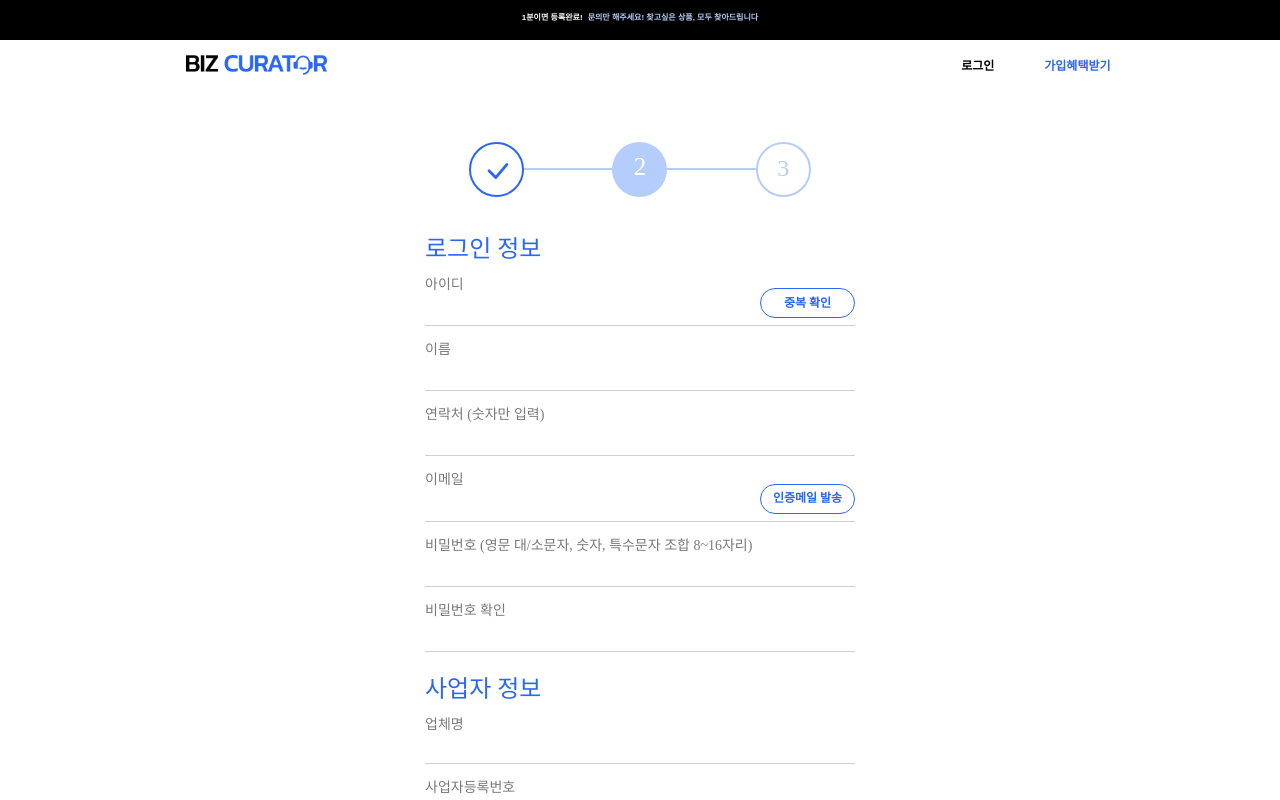
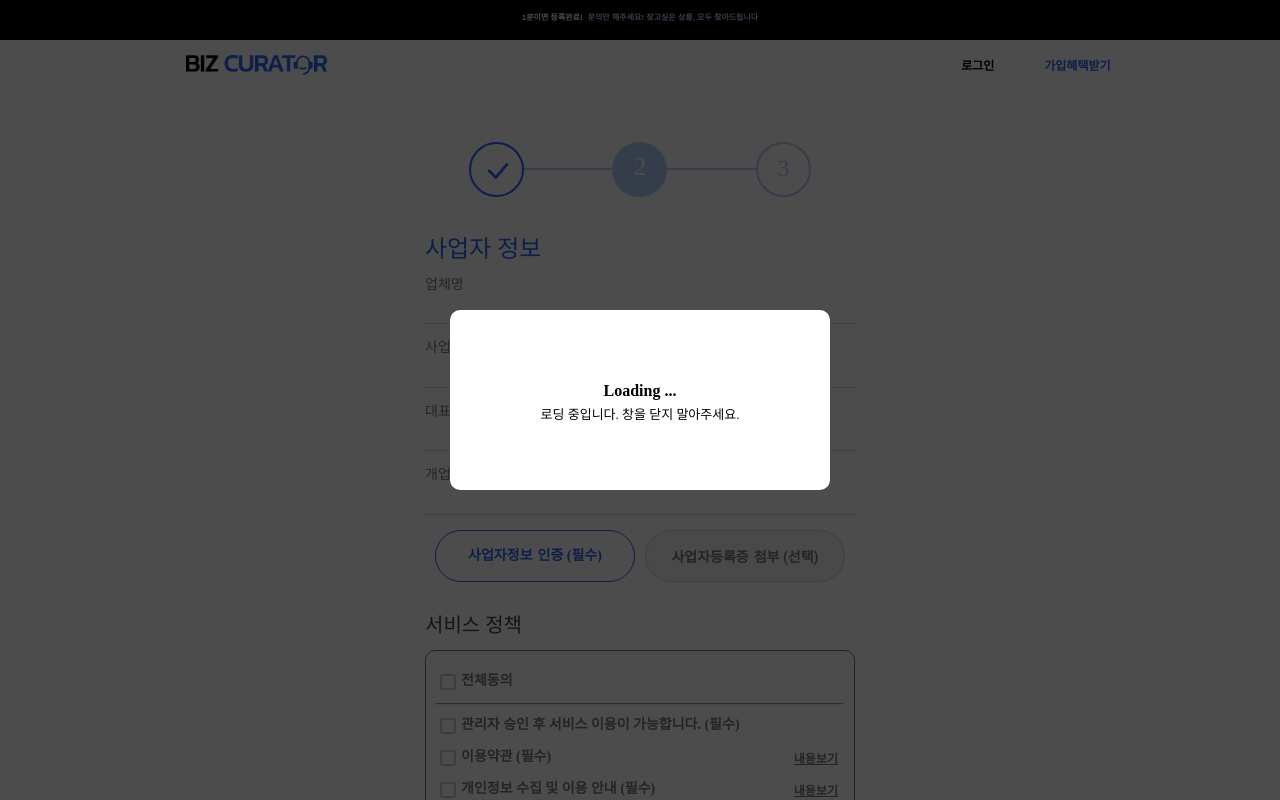
Before and after one commit to FastCampus-Final-Project-bizcurator-1/FinalProject-1-Frontend, a React (Create React App) app: page /signup in a window 1280 px wide. Both pictures are taken after a click on the element "인증메일 발송". Shown: the top 800 px of the page. Built offline with nearby package versions, Linux system fonts and the light colour scheme; no server answers.

Commit message:
[Add] 이메일인증/아이디중복 부분 로딩 추가

```diff
--- a/package.json
+++ b/package.json
@@ -21,6 +21,7 @@
     "react-dom": "^18.2.0",
     "react-hook-form": "^7.43.9",
     "react-icons": "^4.8.0",
+    "react-loading": "^2.0.3",
     "react-material-ui-carousel": "^3.4.2",
     "react-router-dom": "^6.11.0",
     "react-scripts": "5.0.1",
--- /dev/null
+++ b/src/components/Loader.jsx
@@ -0,0 +1,66 @@
+import styled from 'styled-components';
+import React from 'react';
+
+export default function Loader() {
+  return (
+    <Wrapper>
+      <Container>
+        <Large>Loading ...</Large>
+        <Small>로딩 중입니다. 창을 닫지 말아주세요.</Small>
+      </Container>
+    </Wrapper>
+  );
+}
+
+const Wrapper = styled.div`
+  width: 100vw;
+  height: 100vh;
+  display: flex;
+  justify-content: center;
+  align-items: center;
+  background-color: rgba(0, 0, 0, 0.7);
+  position: fixed;
+  top: 50%;
+  left: 50%;
+  transform: translate(-50%, -50%);
+  z-index: 9;
+`;
+
+const Container = styled.div`
+  width: 380px;
+  height: 180px;
+  display: flex;
+  flex-direction: column;
+  justify-content: center;
+  align-items: center;
+  background-color: #fff;
+  border: 0;
+  border-radius: 10px;
+  transition: 0.3s ease;
+  @media (max-width: 768px) {
+    width: 290px;
+    height: 150px;
+  }
+`;
+
+const Large = styled.p`
+  font-size: 16px;
+  font-weight: 600;
+  line-height: 1.5;
+  margin: 0;
+  padding: 0;
+  text-align: center;
+  transition: 0.3s ease;
+  @media (max-width: 768px) {
+    font-size: 14px;
+  }
+`;
+
+const Small = styled.p`
+  font-size: 13px;
+  margin-top: 5px;
+  transition: 0.3s ease;
+  @media (max-width: 768px) {
+    font-size: 12px;
+  }
+`;
--- a/src/components/signUp/LoginInfo.jsx
+++ b/src/components/signUp/LoginInfo.jsx
@@ -2,6 +2,7 @@ import React, { useState } from 'react';
 import styled from 'styled-components';
 import EmailModal from './EmailModal';
 import { useService } from '../../context/context';
+import Loader from '../Loader';
 
 export default function LoginInfo({
   loginData,
@@ -27,6 +28,8 @@ export default function LoginInfo({
   const [checkPw, setCheckPw] = useState(false);
   //context API 사용을 위함
   const { service } = useService();
+  // 로딩
+  const [loading, setLoading] = useState(null);
 
   // loginData 설정
   const handleChange = e => {
@@ -48,23 +51,25 @@ export default function LoginInfo({
   const checkExist = e => {
     if (isCheck === false) {
       if (loginData.userId.length) {
-        service
-          .checkIdExist(loginData.userId)
-          .then(res => {
+        try {
+          setLoading(true);
+          service.checkIdExist(loginData.userId).then(res => {
             if (res.data === false) {
               setIsCheck(true);
+              setLoading(false);
               alert('사용가능한 아이디입니다.');
               e.target.disabled = true;
             } else {
+              setLoading(false);
               alert(
                 '이미 가입되어 있는 아이디입니다. 다른 아이디로 가입해주세요.'
               );
             }
-          })
-          .catch(e => {
-            // console.log(e);
-            alert('아이디를 확인해주세요.');
           });
+        } catch (error) {
+          setLoading(false);
+          alert('아이디를 확인해주세요.');
+        }
       } else {
         alert('아이디를 확인해주세요.');
       }
@@ -122,13 +127,16 @@ export default function LoginInfo({
   const sendEmail = e => {
     if (confirmEmail === false) {
       if (emailError === false) {
-        service
-          .sendEmail(loginData.email)
-          .then(res => setOpen(true))
-          .catch(e => {
-            // console.log(e);
-            alert('이메일을 확인해주세요.');
+        try {
+          setLoading(true);
+          service.sendEmail(loginData.email).then(res => {
+            setLoading(false);
+            setOpen(true);
           });
+        } catch (error) {
+          setLoading(false);
+          alert('이메일을 확인해주세요.');
+        }
       } else {
         alert('이메일을 확인해주세요.');
       }
@@ -157,6 +165,10 @@ export default function LoginInfo({
       setCheckPw(true);
     }
   };
+
+  if (loading) {
+    return <Loader />;
+  }
 
   return (
     <Container className="loginInfo">
```
Also changed, not shown: 1 other file (tests, documents, lock files or other folders).
